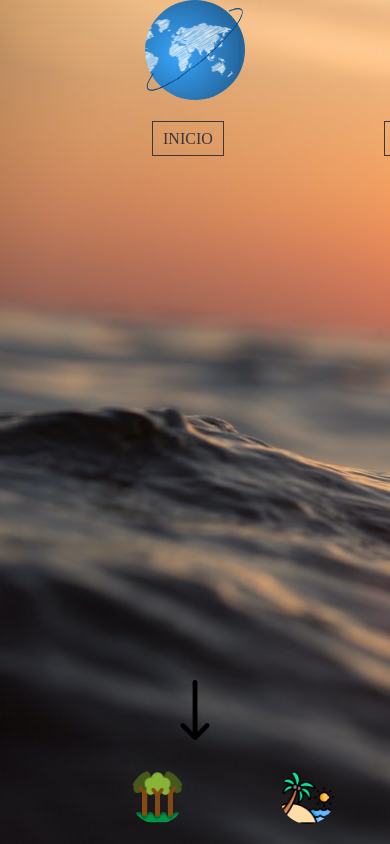
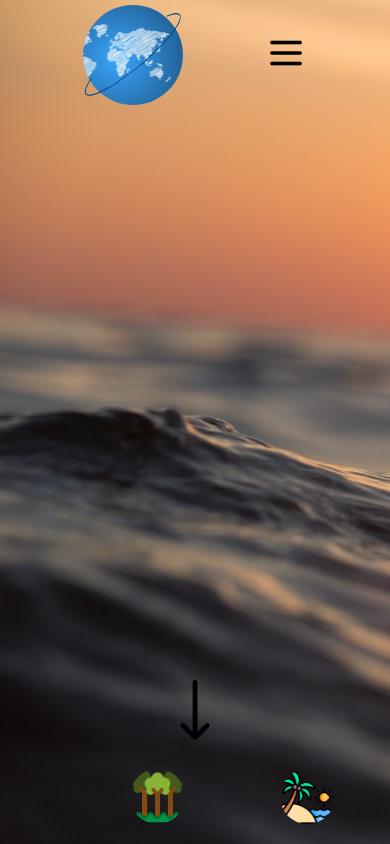
Before and after one commit to FelipeJuaneda/paginaViajes, a website: page index.html in a window 390 px wide. Drawn offline with Linux system fonts and the light colour scheme; some packages are replaced by stand-ins of ours; a script that the page names is missing.

Commit message:
menu burger a la mitad

```diff
--- a/css/main.css
+++ b/css/main.css
@@ -22,6 +22,7 @@
     justify-content: center;
     flex-flow: column;
     align-items: center;
+    padding-top: 5px;
 }
 
 .nubes{
@@ -64,6 +65,36 @@
     display: flex;
     gap: 10rem;
     padding: 30px 0 40px 0;
+}
+.contenedorBurger{
+    display: none;
+}
+.contenedorBurger .imgBurger{
+    width: 42px;
+    cursor: pointer;
+}
+
+
+
+
+
+
+@media screen and (max-width:768px){
+    .header .navegador .listaDesordenada{
+        gap: 6rem;
+    }
+}
+@media screen and (max-width:600px){
+    .contenedorBurger{
+        display: block;
+    }
+    .header .navegador .listaDesordenada{
+        display: none;
+    }
+    .header .navegador{
+        flex-flow: row;
+        justify-content: space-evenly;
+    }
 }
 .header .navegador .listaDesordenada li{
 
--- a/index.html
+++ b/index.html
@@ -23,6 +23,9 @@
                 <li><a id="linkInicio" class="linkLi" href="#">INICIO</a></li>
                 <li><a id="linkNosotros" class="linkLi" href="#">NOSOTROS</a></li>
             </ul>
+            <div class="contenedorBurger">
+                <img class="imgBurger" src="imagenes/menuburger.png" alt="">
+            </div>
         </nav>
     </header>
     <!-- FONDO ARENA -->
```
Also changed, not shown: imagenes/menuburger.png (added), 1 other file.
